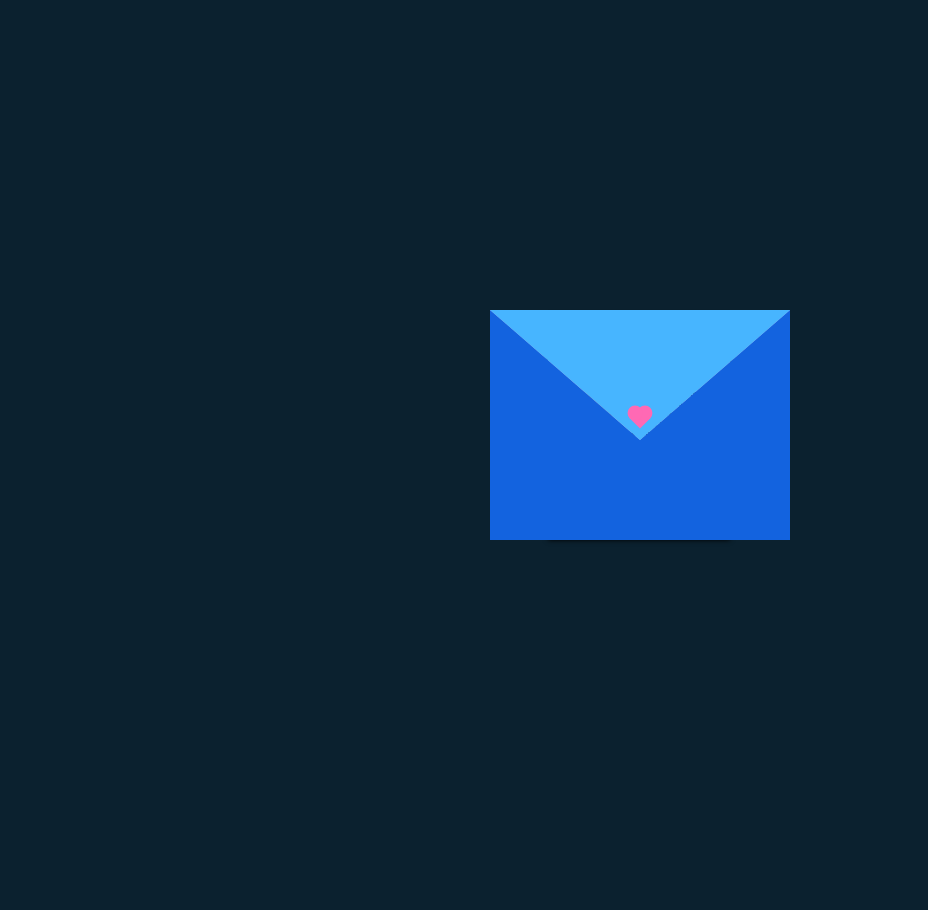
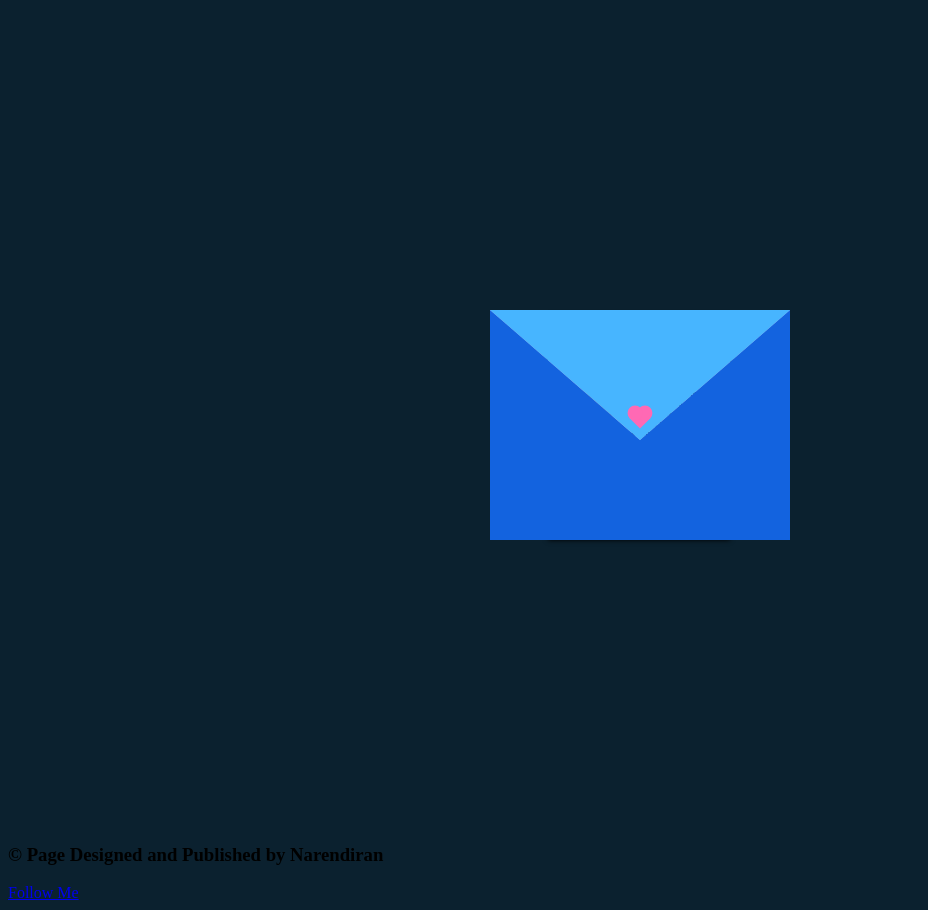
Before and after one commit to Narendiran2005/birthdaycard, a plain HTML site: page index.html in a window 1280 px wide. Shown: the part 148-1058 px from the top of the page, without its empty margins (0-928 px from the left). Before the commit the page ends 981 px from the top, so only its background shows below. Drawn offline with Linux system fonts and the light colour scheme.

Commit message:
Update index.html

```diff
--- a/index.html
+++ b/index.html
@@ -32,6 +32,10 @@
 	</div>
 </div>
 </div>
+	<footer>
+	<h3>&copy Page Designed and Published by Narendiran</h3>
+		<a href="https://mobile.twitter.com/defencenaren"> Follow Me </a>
+</footer>
 	<script>
         const envolope = document.querySelector('.envolope-wrapper');
         envolope.addEventListener('click', () => {
@@ -40,38 +44,3 @@
     </script>
 </body>
 </html>
-
-<!-- <!DOCTYPE html>
-<html lang="en">
-<head>
-    <meta charset="UTF-8">
-    <meta http-equiv="X-UA-Compatible" content="IE=edge">
-    <meta name="viewport" content="width=device-width, initial-scale=1.0">
-    <title>CSS Envelope + Letter (Open/Close on Click)</title>
-    <link rel="stylesheet" href="./style.css">
-</head>
-<body>
-    <div class="container">
-        <div class="envelope-wrapper">
-            <div class="envelope">
-                <div class="letter">
-                    <div class="text">
-                        <strong>Dear Person.</strong>
-                        <p>
-                            Lorem ipsum dolor sit amet consectetur adipisicing elit.
-                            Numquam labore omnis minus maiores laboriosam, facere in beatae esse.
-                        </p>
-                    </div>
-                </div>
-            </div>
-            <div class="heart"></div>
-        </div>
-    </div>
-    <script>
-        const envelope = document.querySelector('.envelope-wrapper');
-        envelope.addEventListener('click', () => {
-            envelope.classList.toggle('flap');
-        });
-    </script>
-</body>
-</html> -->
```
